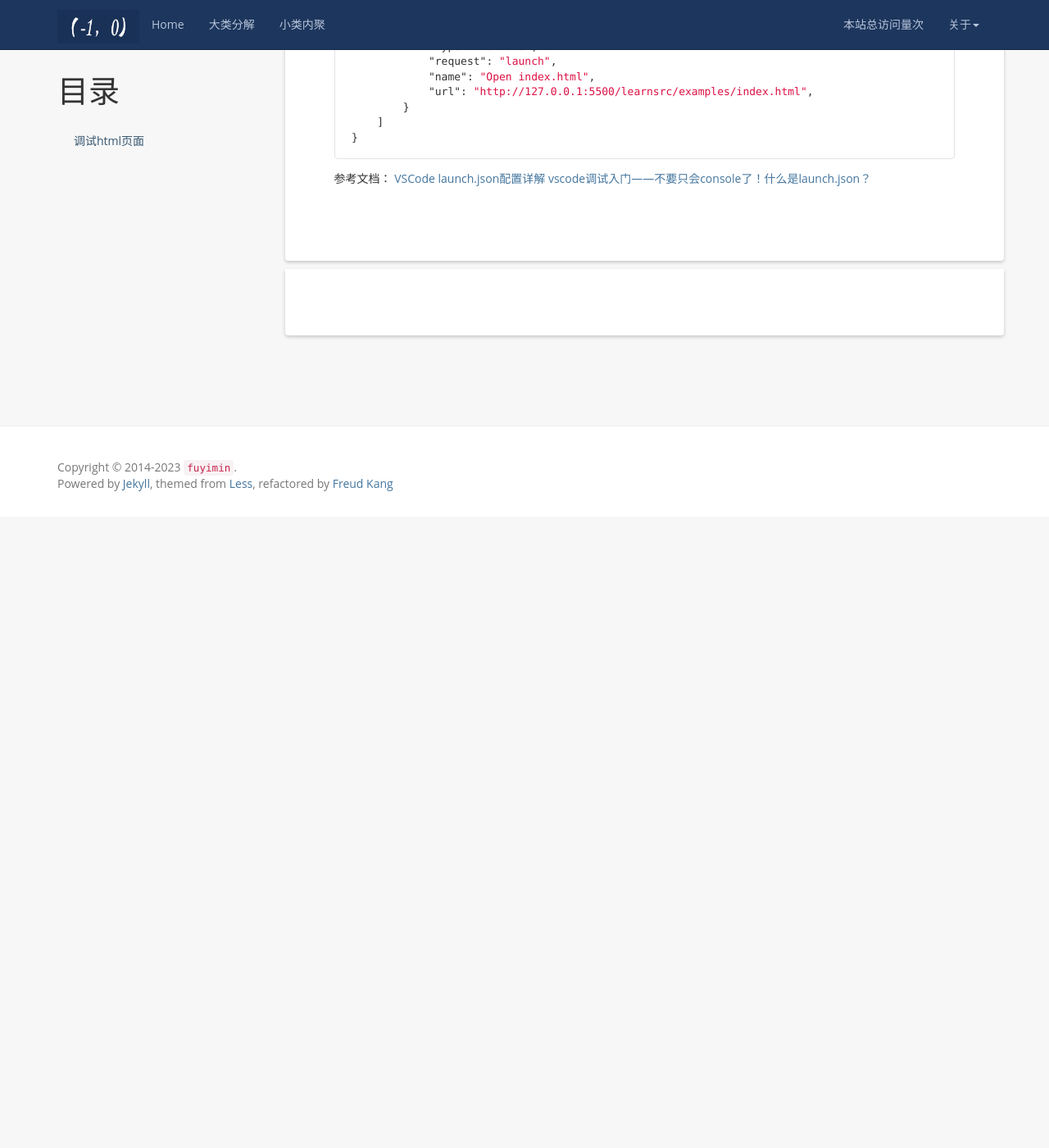
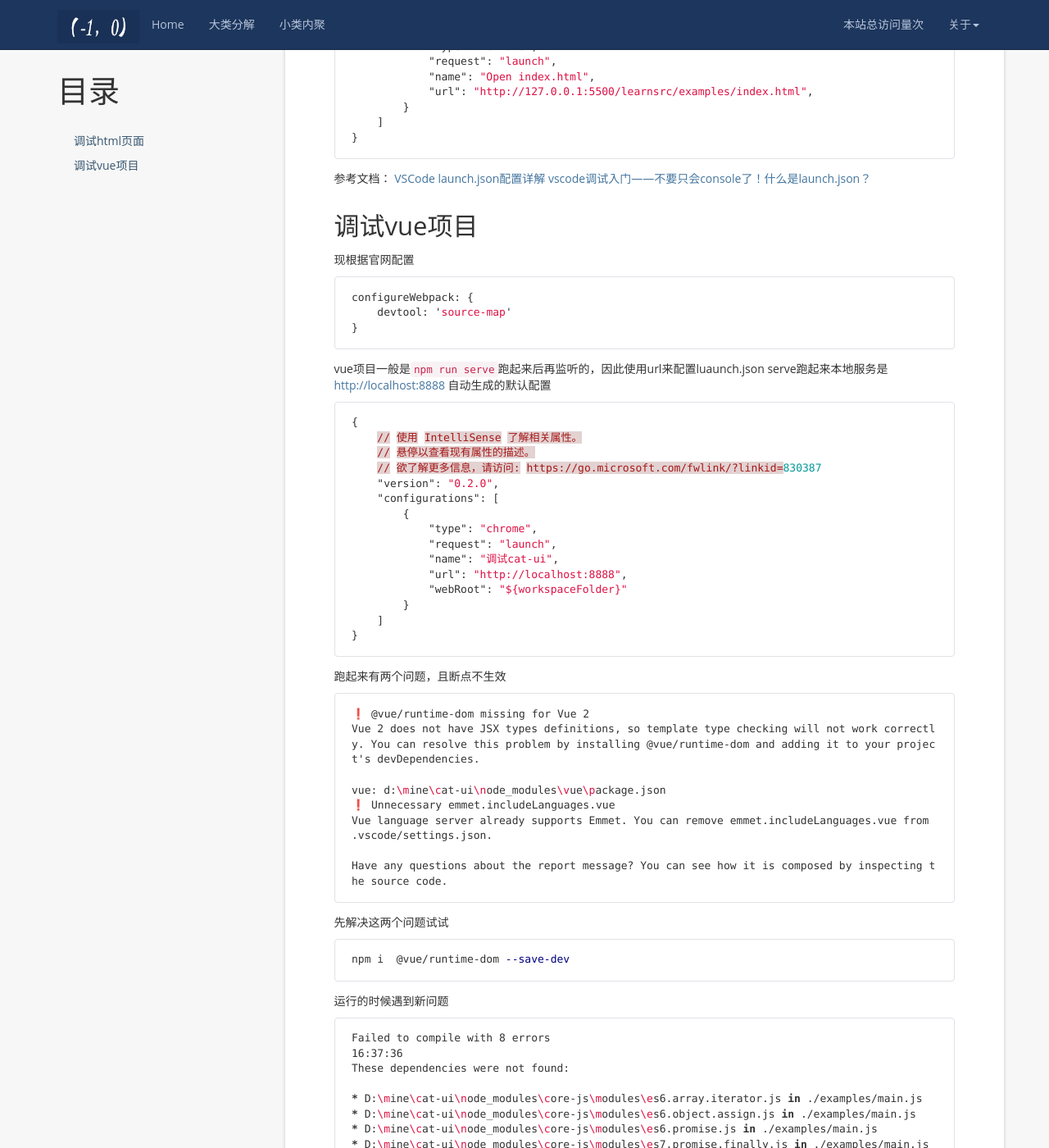
Before and after one commit to aimiy/aimiy.github.io, a Jekyll site: the page built from _posts/notes/工具/2023-05-24-vscode调试模式.md, in a window 1280 px wide and 1400 px high, scrolled down 1122 px. Shown: the whole window at 82% size. Built offline with Jekyll 4.4.1, drawn with Linux system fonts in a browser that asks for light colours; nearby versions of some CDN libraries; a script that is not in the unit is left out; comment, search, counter and statistics services are not loaded; before the commit the page ends 1752 px from its top, so only the background shows below that; some of the changed text lies outside the part shown.

Commit message:
vscode调试vue项目

````diff
--- a/_posts/notes/工具/2023-05-24-vscode调试模式.md
+++ b/_posts/notes/工具/2023-05-24-vscode调试模式.md
@@ -54,3 +54,131 @@
 参考文档：
 [VSCode launch.json配置详解](https://juejin.cn/post/6844904198702645262)
 [vscode调试入门——不要只会console了！什么是launch.json？](https://juejin.cn/post/6956832271236071431)
+
+## 调试vue项目
+
+现根据官网配置
+
+```js
+configureWebpack: {
+    devtool: 'source-map'
+}
+```
+
+vue项目一般是`npm run serve`跑起来后再监听的，因此使用url来配置luaunch.json
+serve跑起来本地服务是<http://localhost:8888>
+自动生成的默认配置
+
+```json
+{
+    // 使用 IntelliSense 了解相关属性。
+    // 悬停以查看现有属性的描述。
+    // 欲了解更多信息，请访问: https://go.microsoft.com/fwlink/?linkid=830387
+    "version": "0.2.0",
+    "configurations": [
+        {
+            "type": "chrome",
+            "request": "launch",
+            "name": "调试cat-ui",
+            "url": "http://localhost:8888",
+            "webRoot": "${workspaceFolder}"
+        }
+    ]
+}
+```
+
+跑起来有两个问题，且断点不生效
+
+```md
+❗ @vue/runtime-dom missing for Vue 2
+Vue 2 does not have JSX types definitions, so template type checking will not work correctly. You can resolve this problem by installing @vue/runtime-dom and adding it to your project's devDependencies.
+
+vue: d:\mine\cat-ui\node_modules\vue\package.json
+❗ Unnecessary emmet.includeLanguages.vue
+Vue language server already supports Emmet. You can remove emmet.includeLanguages.vue from .vscode/settings.json.
+
+Have any questions about the report message? You can see how it is composed by inspecting the source code.
+```
+
+先解决这两个问题试试
+
+```sh
+npm i  @vue/runtime-dom --save-dev
+```
+
+运行的时候遇到新问题
+
+```shell
+Failed to compile with 8 errors                                                                                                     16:37:36
+These dependencies were not found:
+
+* D:\mine\cat-ui\node_modules\core-js\modules\es6.array.iterator.js in ./examples/main.js
+* D:\mine\cat-ui\node_modules\core-js\modules\es6.object.assign.js in ./examples/main.js
+* D:\mine\cat-ui\node_modules\core-js\modules\es6.promise.js in ./examples/main.js
+* D:\mine\cat-ui\node_modules\core-js\modules\es7.promise.finally.js in ./examples/main.js
+* core-js/modules/es6.function.name in ./packages/index.js
+* core-js/modules/es6.object.keys in ./packages/index.js
+* core-js/modules/es7.object.get-own-property-descriptors in ./packages/index.js
+* core-js/modules/web.dom.iterable in ./packages/index.js
+
+To install them, you can run: npm install --save D:\mine\cat-ui\node_modules\core-js\modules\es6.array.iterator.js D:\mine\cat-ui\node_modules\core-js\modules\es6.object.assign.js D:\mine\cat-ui\node_modules\core-js\modules\es6.promise.js D:\mine\cat-ui\node_modules\core-js\modules\es7.promise.finally.js core-js/modules/es6.function.name core-js/modules/es6.object.keys core-js/modules/es7.object.get-own-property-descriptors core-js/modules/web.dom.iterable
+```
+
+查阅了一下是core-js版本过高，安装低版本的就好了，这个是以前写的vue2的项目
+
+```sh
+npm i core-js@2
+```
+
+第二个问题是说vue服务已经支持了Emmet的vue语法，可以在设置中去掉vue
+![Emmet](/styles/images/2023/Emmet.png)
+解决两个问题，发现这两个问题跟断点无法触发没有关系，启动故障排除
+
+![断点故障排除](/styles/images/2023/断点故障排除.png)
+
+```
+✅ This breakpoint was initially set in:
+
+D:\mine\cat-ui\examples\App.vue line 16 column 1
+
+❓ We couldn't find a corresponding source location, but found some other files with the same name:
+
+d:\mine\cat-ui\examples\webpack:\examples\App.vue
+You may need to adjust the webRoot in your launch.json if you're building from a subfolder, or tweak your sourceMapPathOverrides.
+```
+
+查了一下sourceMapPathOverrides相关信息，参考[在VSCode中调试webpack-dev-server项目](https://zhuanlan.zhihu.com/p/106793313)，[vue 在 vscode 中断点调试问题](https://www.jianshu.com/p/d3329e9cd126?utm_campaign=maleskine&utm_content=note&utm_medium=seo_notes)
+
+vue项目在调试的时候是实时编译的，上面是浏览器执行的，下面webpack调试源文件，配置的时候需要对应起来
+![调试时map对应的内容](/styles/images/2023/调试时map对应的内容.png)
+sourceMapPathOverrides这个属性，是VSCode用来定位调试源文件的配置信息。设置了这个属性，VSCode才会在工作区目录下的特定位置寻找源文件，并将其关联到调试中。
+
+由于我的src目录被我改成了examples，所以只修改webroot是没有用的，下方webpack二级目录也要修改。
+
+因此是
+
+```json
+{
+    // 使用 IntelliSense 了解相关属性。
+    // 悬停以查看现有属性的描述。
+    // 欲了解更多信息，请访问: https://go.microsoft.com/fwlink/?linkid=830387
+    "version": "0.2.0",
+    "configurations": [
+        {
+            "type": "chrome",
+            "request": "launch",
+            "name": "调试cat-ui",
+            "url": "http://localhost:8888",
+            "webRoot": "${workspaceFolder}/examples",
+            "sourceMapPathOverrides": {
+                "webpack:///./*": "${webRoot}/*",
+                "webpack:///examples/*": "${webRoot}/*",
+                "webpack:///*": "*",
+                "webpack:///./~/*": "${webRoot}/node_modules/*",
+            },
+        }
+    ]
+}
+```
+
+由此我们知道以后所有关于编译类项目，带sourcemap调试的问题，都是需要对应上
````
Also changed, not shown: styles/images/2023/Emmet.png (added), styles/images/2023/断点故障排除.png (added), styles/images/2023/调试时map对应的内容.png (added).
